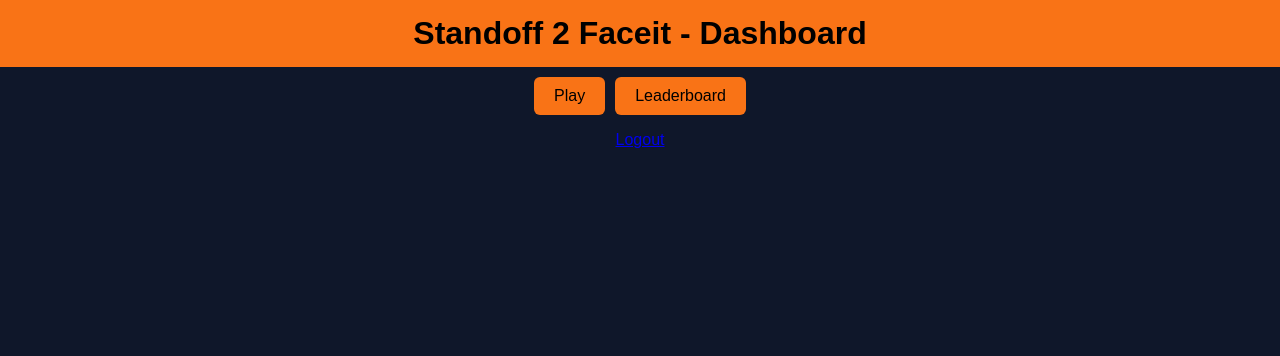
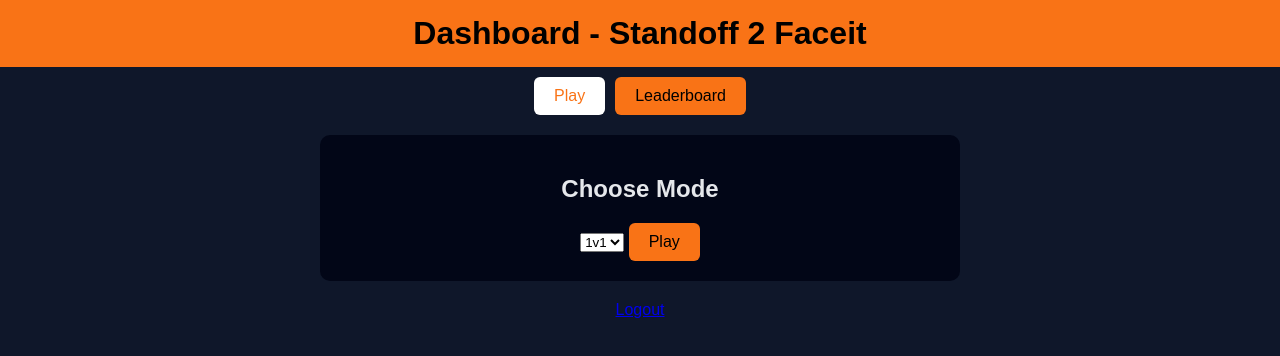
Before and after one commit to aspecttt67/so2-faceit, a website: page protected/dashboard.html in a window 1280 px wide. Drawn offline with nearby package versions, Linux system fonts and the light colour scheme; no server answers.

Commit message:
Update dashboard.html

```diff
--- a/protected/dashboard.html
+++ b/protected/dashboard.html
@@ -17,23 +17,19 @@
 .tab-btn.active { background:#fff; color:#f97316; }
 .pickable { cursor:pointer; }
 </style>
-
-<!-- USERNAME DIN SESIUNE -->
 <script>
-  const username = "{{USERNAME}}";
+const username = "{{USERNAME}}";
 </script>
-
 </head>
 <body>
 
-<h1>Standoff 2 Faceit - Dashboard</h1>
+<h1>Dashboard - Standoff 2 Faceit</h1>
 
 <div class="tabs">
   <button class="tab-btn" data-tab="play">Play</button>
   <button class="tab-btn" data-tab="leaderboard">Leaderboard</button>
 </div>
 
-<!-- Play Tab -->
 <div id="play" class="tab-content">
   <div class="box">
     <h2>Choose Mode</h2>
@@ -61,7 +57,6 @@
   </div>
 </div>
 
-<!-- Leaderboard Tab -->
 <div id="leaderboard" class="tab-content">
   <div class="box">
     <h2>Top 10 Players</h2>
@@ -72,6 +67,6 @@
 <p><a href="/logout">Logout</a></p>
 
 <script src="/socket.io/socket.io.js"></script>
-<script src="/app.js"></script>
+<script src="/public/app.js"></script>
 </body>
 </html>
```
